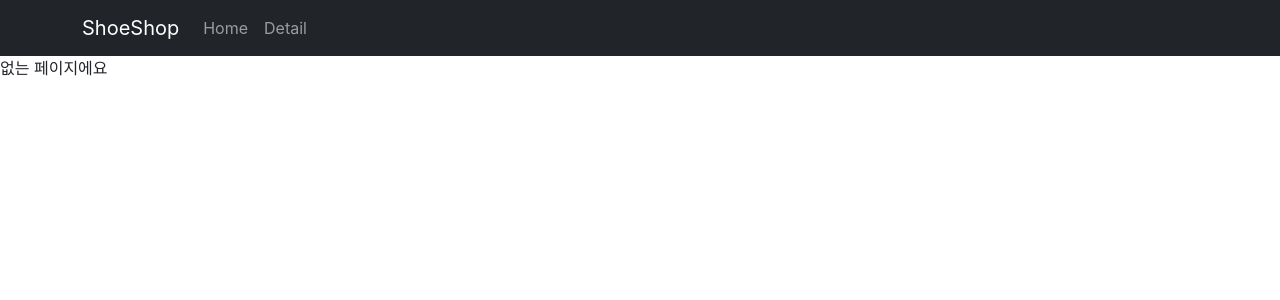
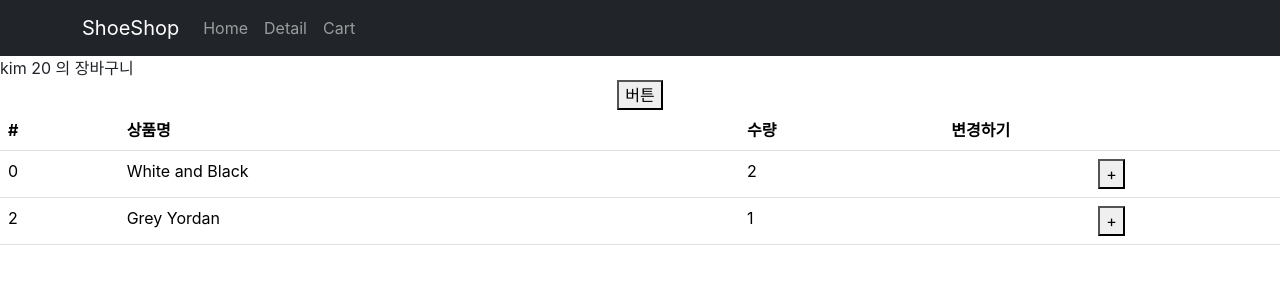
Before and after one commit to DahyunYou/react-shop, a React (Create React App) app: page /cart in a window 1280 px wide. Shown: the top 300 px of the page. Built offline with nearby package versions, Linux system fonts and the light colour scheme.

Commit message:
26.03.12 Redux 스터디

```diff
--- a/package.json
+++ b/package.json
@@ -3,6 +3,7 @@
   "version": "0.1.0",
   "private": true,
   "dependencies": {
+    "@reduxjs/toolkit": "^2.11.2",
     "@testing-library/dom": "^10.4.1",
     "@testing-library/jest-dom": "^6.9.1",
     "@testing-library/react": "^16.3.2",
@@ -12,6 +13,7 @@
     "react": "^19.2.4",
     "react-bootstrap": "^2.10.10",
     "react-dom": "^19.2.4",
+    "react-redux": "^9.2.0",
     "react-router-dom": "^6.30.3",
     "react-scripts": "5.0.1",
     "styled-components": "^6.3.11",
--- a/src/App.js
+++ b/src/App.js
@@ -1,20 +1,24 @@
-import { useState, useEffect } from 'react';
-import { Button, Navbar, Container, Nav } from 'react-bootstrap';
+import { useState, createContext } from 'react';
+import { Navbar, Container, Nav } from 'react-bootstrap';
 import './App.css';
 import bg from './img/test.png';
-import data from './data' // js 확장자 생략 가능
+import data from './data.js' // js 확장자 생략 가능
 // import {a, b} from './data' // export 여러개일 경우
-import List from './pages/List'
+import List from './routes/List'
 import { Routes, Route, Link, useNavigate, Outlet } from 'react-router-dom'
-import Detail from './pages/Detail'
+import Detail from './routes/Detail.js'
 import axios from 'axios'
+import Cart from './routes/Cart.js'
+
+export let Context1 = createContext() // Context는 state 보관함
 
 function App() {
 	let [shoes, setShoes] = useState(data);
 	let [clickCount, setClickCount] = useState(0)
 	let navigate = useNavigate(); // 페이지 이동을 도와주는 함수 hook(유용한 것들이 들어있는 함수)
 	// console.log(shoes[0].price);
-	console.log(data)
+	let [stock] = useState([10, 11, 12]) // 10(1번째 상품의 재고), 11(2번째 상품의 재고), 12(3번째 상품의 재고) => Detail, TabContent에서 사용
+	// console.log(data)
 
 	// public 폴더 안에 있는 이미지를 사용할 땐 '/logo192.png' 이런 식으로 /(슬래시)부터 시작
 	// <img src={process.env.PUBLIC_URL + '/logo192.png'} => 이게 public폴더 이미지 쓰는 권장 방식
@@ -29,6 +33,7 @@ function App() {
 						<Nav.Link onClick={()=>{ navigate('/') }}>Home</Nav.Link>
 						{/* navigate 함수 실행하면 페이지 이동됨 */}
 						<Nav.Link onClick={()=>{ navigate('/detail/0') }}>Detail</Nav.Link>
+						<Nav.Link onClick={()=>{ navigate('/cart') }}>Cart</Nav.Link>
 					</Nav>
 				</Container>
 			</Navbar>
@@ -150,9 +155,15 @@ function App() {
 					(참고) URL파라미터 만들 때 여러개 가능, 파라미터랑 일반 문자랑 섞어서 써도 됨.
 					예) <Route path="/detail/:id/:sd/fsdf/:dfdf" element={<Detail shoes={shoes} />}/>
 				*/}
-				<Route path="/detail/:id" element={<Detail shoes={shoes} />}/>
+				<Route path="/detail/:id" element={
+					<Context1.Provider value={{ stock }}>
+						<Detail shoes={shoes} /> {/* 여기 안의 모든 컴포넌트는 stock, shoes 사용 가능 */}
+					</Context1.Provider>
+				}/>
 				{/* *(별표)는 모든 것(위에 만들어 놓은 Route 외 모든 것을 의미) */}
 				<Route path="*" element={<div>없는 페이지에요</div>}/>
+
+				<Route path="/cart" element={<Cart/>}/>
 
 				{/* Nested Routes (태그 안에 태그가 들어감)
 					장점1. route 작성이 간단해짐.
@@ -233,6 +244,34 @@ function Event(){
 페이지 나누는 법(리액트 사용)
 1. 컴포넌트 만들어서 상세 페이지 내용 채움.
 2. 누가 /detail 접속하면 그 컴포넌트 보여줌.
- */
+*/
+
+/* Single Page Application의 단점
+- 컴포넌트 간 state 공유가 어려움.
+예) Aboute 컴포넌트에 있던 state는 Card 컴포넌트에서 못 씀.
+- App
+  - Detail
+    - TabContent
+	=> 이런 구조에서 App에 있던 shoes state를 TabContent에서 사용하려면 App -> Detail -> TabContent 두 단계를 거쳐 state를 전송해야 함.
+- Context API 사용하면 props 전송 없이 state 공유 가능
+  - 실무에서는 성능 이슈, 컴포넌트 재활용이 어려워 잘 쓰지 않음.
+*/
+
+/* Context API
+셋팅1. createContext()
+셋팅2. <Context>로 원하는 컴포넌트 감싸기
+셋팅3. value={{ state1, state2, ... }}
+
+state 사용은
+1. Context를 import
+2. useContext(Context)
+
+Context API 특징
+1. state 변경 시(재렌더링 시) 쓸데없는 것까지 재렌더링
+=> {stock} 변경 시 stock 안쓰는 것들도 무조건 재렌더링
+2. 나중에 컴포넌트 재사용이 어려움.
+=> Context API보다는 외부 라이브러리 사용함.
+*/
+
 
 export default App;
--- a/src/index.js
+++ b/src/index.js
@@ -4,13 +4,17 @@ import './index.css';
 import App from './App';
 import reportWebVitals from './reportWebVitals';
 import { BrowserRouter } from 'react-router-dom';
+import { Provider } from "react-redux";
+import store from './store.js'
 
 const root = ReactDOM.createRoot(document.getElementById('root'));
 root.render(
 //   <React.StrictMode>
-    <BrowserRouter>
-    <App />
-    </BrowserRouter>
+	<Provider store={store}>
+		<BrowserRouter>
+			<App />
+		</BrowserRouter>
+	</Provider>
 //   </React.StrictMode>
 );
 
--- /dev/null
+++ b/src/routes/Cart.js
@@ -0,0 +1,76 @@
+import {Table} from 'react-bootstrap'
+import { useDispatch, useSelector } from 'react-redux'
+import { changeName, increase } from './../store/userSlice.js'
+import { addCount } from './../store.js'
+
+function Cart(){
+
+	// store에 있던 state를 가져와 주는 함수
+	let data = useSelector((state) => {return state}) // Redux store의 state 꺼내는 법
+	// console.log(data.cart[0].name)
+
+	let dispatch = useDispatch() // store.js한테 요청을 보내주는 함수
+
+	/* ((state) => {return state}) 여기에서 state는 store 안에 있던 모든 state
+	((state) => {return state.user}) 라고 쓰면 state 항목 중에 user라는 항목만 가져옴
+
+	((state) => {return state.stock})와 ((state) => state.stock)은 같은 것. 중괄호와 return은 생략 가능
+	*/
+	return (
+		<div>
+			{data.user.name} {data.user.age} 의 장바구니
+			<button onClick={()=>{ dispatch(increase(100)) }}>버튼</button>
+
+			<Table>
+				<thead>
+					<tr>
+						<th>#</th>
+						<th>상품명</th>
+						{/* <th>{cartDate[0].name}</th> */}
+						<th>수량</th>
+						<th>변경하기</th>
+					</tr>
+				</thead>
+				<tbody>
+					{
+						data.cart.map((item, i)=>(
+							<tr key={i}>
+								<td>{data.cart[i].id}</td>
+								<td>{data.cart[i].name}</td>
+								<td>{data.cart[i].count}</td>
+								<td>
+									<button onClick={()=>{
+										dispatch(addCount(data.cart[i].id))
+									}}>+</button>
+								</td>
+							</tr>
+						))
+
+
+					}
+					{/* <tr>
+						<td>1</td>
+						<td>안녕</td>
+						<td>안녕</td>
+						<td>
+							<button onClick={()=>{
+								// 버튼을 눌렀을 때 john kim으로 변경하려면?
+								// dispatch(changeName())
+							}}>+</button>
+						</td>
+					</tr> */}
+				</tbody>
+			</Table>
+		</div>
+	)
+}
+
+export default Cart
+
+/* Redux 사용하면 컴포넌트들이 props 없이 state 공유 가능
+redux store.js 안에 state1, state2, ... 보관
+사이즈가 큰 프로젝트를 하는 회사들의 경우 Redux 사용
+
+- 간단한 코드같은 경우 Redux보다 props 쓰는게 쉬움.
+- 특정 컴포넌트 안에서만 사용할 경우 굳이 store에 저장했다가 뺄 필요 없이 그냥 useState() 써도 됨.
+*/
--- a/src/pages/Detail.js
+++ b/src/routes/Detail.js
@@ -1,7 +1,10 @@
-import React, { useEffect, useState } from "react";
+import React, { useContext ,useEffect, useState } from "react";
 import { useParams } from "react-router-dom";
 import styled from 'styled-components'
 import { Nav } from 'react-bootstrap'
+import { Context1 } from '../App.js'
+import { addItem } from "./../store.js";
+import { useDispatch } from "react-redux";
 
 /*
  styled-components 장점
@@ -49,11 +52,16 @@ let Box = styled.div`
 // }
 
 function Detail(props) {
+	// 보관함 해체해줌
+	let {stock} = useContext(Context1) // destructuring 문법
+
     let [count, setCount] = useState(0);
     let [alerts, setAlerts] = useState(true);
     let [num, setNum] = useState('');
     let [tab, setTab] = useState(0) // 0이면 0번째 탭 내용이 보이는 상태, 1이면 1번째 탭 내용이 보임, 2이면 2번째 탭 내용이 보임.
     let [load, setLoad] = useState('')
+
+	let dispatch = useDispatch()
 
     useEffect(()=>{
         let b = setTimeout(()=>{ setLoad('end') }, 100)
@@ -141,6 +149,8 @@ function Detail(props) {
             {
                 alerts == true ? <div className="alert alert-warning">2초 이내 구매시 할인</div> : null
             }
+
+			{stock}
             {count}
             <button onClick={()=>{ setCount(count+1) }}>버튼</button>
             <div className="row">
@@ -168,7 +178,9 @@ function Detail(props) {
                     <h4 className="pt-5">{props.shoes[id].title}</h4>
                     <p>{props.shoes[id].content}</p>
                     <p>{props.shoes[id].price}</p>
-                    <button className="btn btn-danger">주문하기</button>
+                    <button className="btn btn-danger" onClick={()=>{
+						dispatch(addItem({id : 1, name : 'Red Knit', count : 1}))
+					}}>주문하기</button>
                 </div>
             </div>
 
@@ -183,7 +195,7 @@ function Detail(props) {
                     <Nav.Link onClick={()=>{ setTab(2) }} eventKey="link2">버튼2</Nav.Link>
                 </Nav.Item>
             </Nav>
-            <TabContent tab={tab} />
+            <TabContent shoes={props.shoes} tab={tab} />
             {
                 /* state가 0이면 내용 0 보이기, state가 1이면 내용1 보이기, state가 2면 내용2 보이기 */
                 // 삼항 연산자는 연속해서 쓸 수 없음
@@ -202,6 +214,7 @@ function Detail(props) {
 */
 function TabContent({tab}){
     let [fade, setFade] = useState('')
+	let {stock} = useContext(Context1)
     // tab state가 변할 때 end 클래스 부착
     /* 리액트의 automatic batching 기능
     state변경하는 함수들이 근처에 있다면 하나로 합쳐서 최종적으로 한번만 state변경을 해줌.
@@ -236,7 +249,7 @@ function TabContent({tab}){
         console.log( ['사과', '바나나', '포도'][1] ); // 변수에 담지 않고 직접 대괄호를 붙여도 똑같이 작동함. -> '바나나'
     */
     return ( <div className={`start ${fade}`}>
-        { [<div>내용0</div>, <div>내용1</div>, <div>내용2</div>][tab] }
+        { [<div>{stock}</div>, <div>내용1</div>, <div>내용2</div>][tab] }
     </div> )
 }
 
--- /dev/null
+++ b/src/store.js
@@ -0,0 +1,91 @@
+import { configureStore, createSlice } from "@reduxjs/toolkit"
+import user from './store/userSlice.js'
+
+// Redux store에 state 보관하는 법 => userSlice.js파일로 이동
+// let user = createSlice({ // useState() 역할
+// 	name : 'user',
+// 	initialState : { name : 'kim', age : 20 }, // 문자 하나만 필요해도 일부러 {} object 자료 안에 담기도 함.(수정 편리)
+// 	// initialState : { name : 'kim', age : 20 } -> state가 array/object인 경우
+
+// 	/* Redux state 변경하는 법
+// 	1. state 수정해주는 함수 만들기
+// 	2. 원할 때 그 함수를 실행해달라고 store.js에 요청(만든 함수 export)
+// 	3. 만든 함수 import해서 사용
+// 	4. dispatch(state변경함수())
+
+// 	복잡하지만 사이즈가 커지면 버그를 방지할 수 있음.
+// 	*/
+// 	reducers : {
+// 		//함수
+// 		// 괄호 안은 기존 state를 뜻함
+// 		changeName(state){
+// 			// return { name : 'park', age : 20 }
+// 			// state가 array/object의 경우 직접 수정해도 state가 변경됨.(Immer.js가 자동으로 설치가 되어서 작동 됨.)
+// 			state.name = 'park'
+// 		},
+// 		// 버튼을 눌렀을 때 +1되는 함수
+// 		increase(state, action){ // state 변경함수에 파라미터를 넣을 수 있음(비슷한 함수 여러개 필요 없음), state변경함수를 action이라고 함.
+// 			state.age += action.payload //payload(뜻: 화물, 소포)를 써야 파라미터에 입력했던 숫자가 a의 자리에 들어옴
+// 		},
+// 		// changeName(state){
+// 		// 	return 'john kim' // 또는 return 'john + state
+// 		// },
+// 		// 함수 여러개 만들 수 있음.
+// 	}
+// })
+
+/*
+let 작명 = createSlice({
+	name : 'state이름',
+	initialState : 'state값'
+})
+*/
+
+let stock = createSlice({ // useState() 역할
+	name : 'stock',
+	initialState : [10, 11, 12]
+})
+
+let cart = createSlice({
+	name : 'cart',
+	initialState : [
+		{id : 0, name : 'White and Black', count : 2},
+		{id : 2, name : 'Grey Yordan', count : 1}
+	],
+	reducers : {
+		addCount(state, action){
+			// findIndex -> array에서 원하는거 몇번째 있나 찾아주는 함수
+			let num = state.findIndex((a)=>{ return a.id == action.payload }) // 파라미터 a는 array안에 있던 하나하나의 데이터, return 뒤에는 어떤 항목을 찾을지 찾을 조건 입력
+			// a.id == action.payload -> 일치하면 몇번째에 있는지 남겨줌.
+			state[num].count++
+		},
+		// Detail.js의 주문하기 버튼 누르면 state에 상품 추가
+		addItem(state, action) {
+			// state.push({id : 1, name : 'Red Knit', count : 1}) // array 뒤에 자료 추가해주는 함수
+			state.push(action.payload)
+		}
+	}
+})
+
+// 상품이 기존 state에 추가됨.
+// addItem({id : 1, name : 'Red Knit', count : 1})
+
+export let { addCount, addItem } = cart.actions
+
+export default configureStore({
+	reducer: {
+		// state 등록
+		// 작명 : user.reducer(위에서 만든 state)
+		user : user.reducer, // 위에서 만든 state
+		stock : stock.reducer,
+		cart : cart.reducer,
+	}
+})
+
+/*
+셋팅1. stroe.js 파일 생성, 코트 셋팅
+셋팅2. index.js 가서 <Provider store={store}> 쓰기
+
+Redux 사용하는 이유
+- 컴포넌트 간 state 공유가 편해짐(props 전송이 아예 필요 없어짐)
+*/
--- /dev/null
+++ b/src/store/userSlice.js
@@ -0,0 +1,40 @@
+import { createSlice } from "@reduxjs/toolkit"
+// store/userSlice.js 여기에 slice 보관
+
+// Redux store에 state 보관하는 법
+let user = createSlice({ // useState() 역할
+	name : 'user',
+	initialState : { name : 'kim', age : 20 }, // 문자 하나만 필요해도 일부러 {} object 자료 안에 담기도 함.(수정 편리)
+	// initialState : { name : 'kim', age : 20 } -> state가 array/object인 경우
+
+	/* Redux state 변경하는 법
+	1. state 수정해주는 함수 만들기
+	2. 원할 때 그 함수를 실행해달라고 store.js에 요청(만든 함수 export)
+	3. 만든 함수 import해서 사용
+	4. dispatch(state변경함수())
+
+	복잡하지만 사이즈가 커지면 버그를 방지할 수 있음.
+	*/
+	reducers : {
+		//함수
+		// 괄호 안은 기존 state를 뜻함
+		changeName(state){
+			// return { name : 'park', age : 20 }
+			// state가 array/object의 경우 직접 수정해도 state가 변경됨.(Immer.js가 자동으로 설치가 되어서 작동 됨.)
+			state.name = 'park'
+		},
+		// 버튼을 눌렀을 때 +1되는 함수
+		increase(state, action){ // state 변경함수에 파라미터를 넣을 수 있음(비슷한 함수 여러개 필요 없음), state변경함수를 action이라고 함.
+			state.age += action.payload //payload(뜻: 화물, 소포)를 써야 파라미터에 입력했던 숫자가 a의 자리에 들어옴
+		},
+		// changeName(state){
+		// 	return 'john kim' // 또는 return 'john + state
+		// },
+		// 함수 여러개 만들 수 있음.
+	}
+})
+
+// 위에 있던 함수들(state 변경함수들)이 object 자료형으로 남음
+export let { changeName, increase } = user.actions // 오른쪽 자료를 변수로 빼는 문법
+
+export default user
```
Also changed, not shown: src/routes/List.js (renamed from src/pages/List.js), 1 other file (tests, documents, lock files or other folders).
